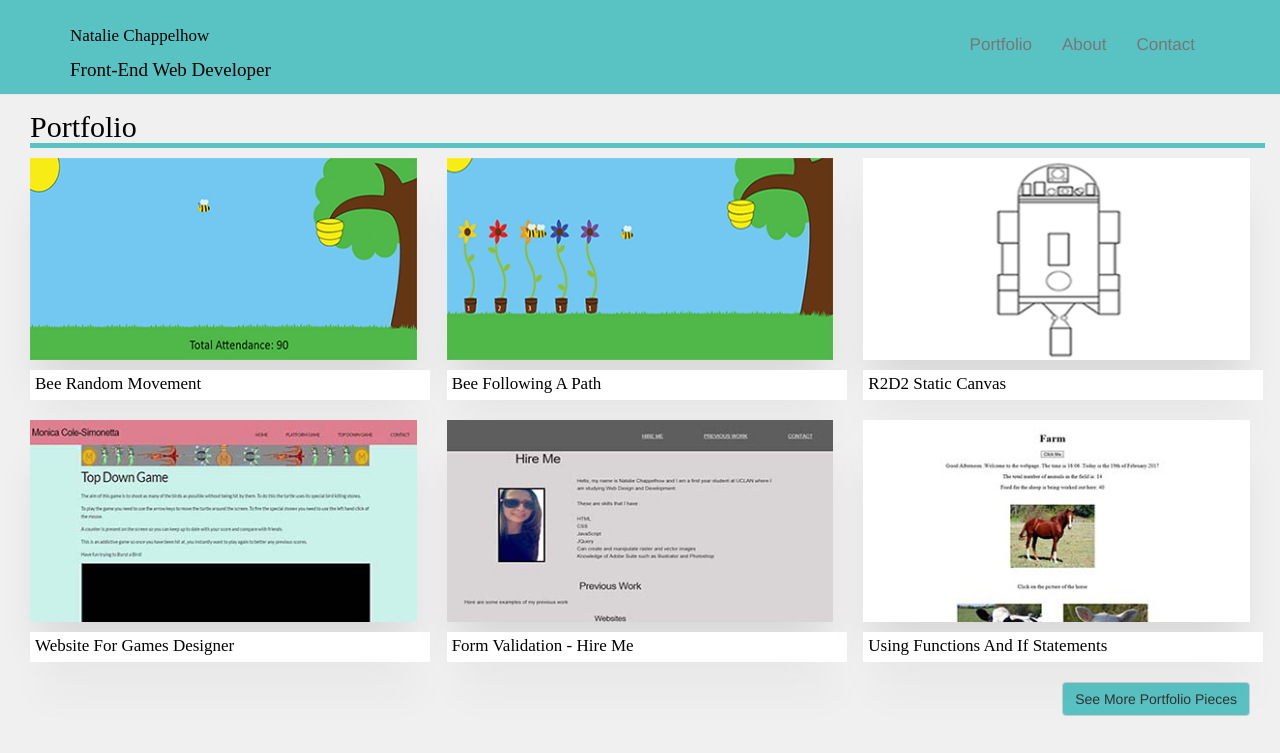
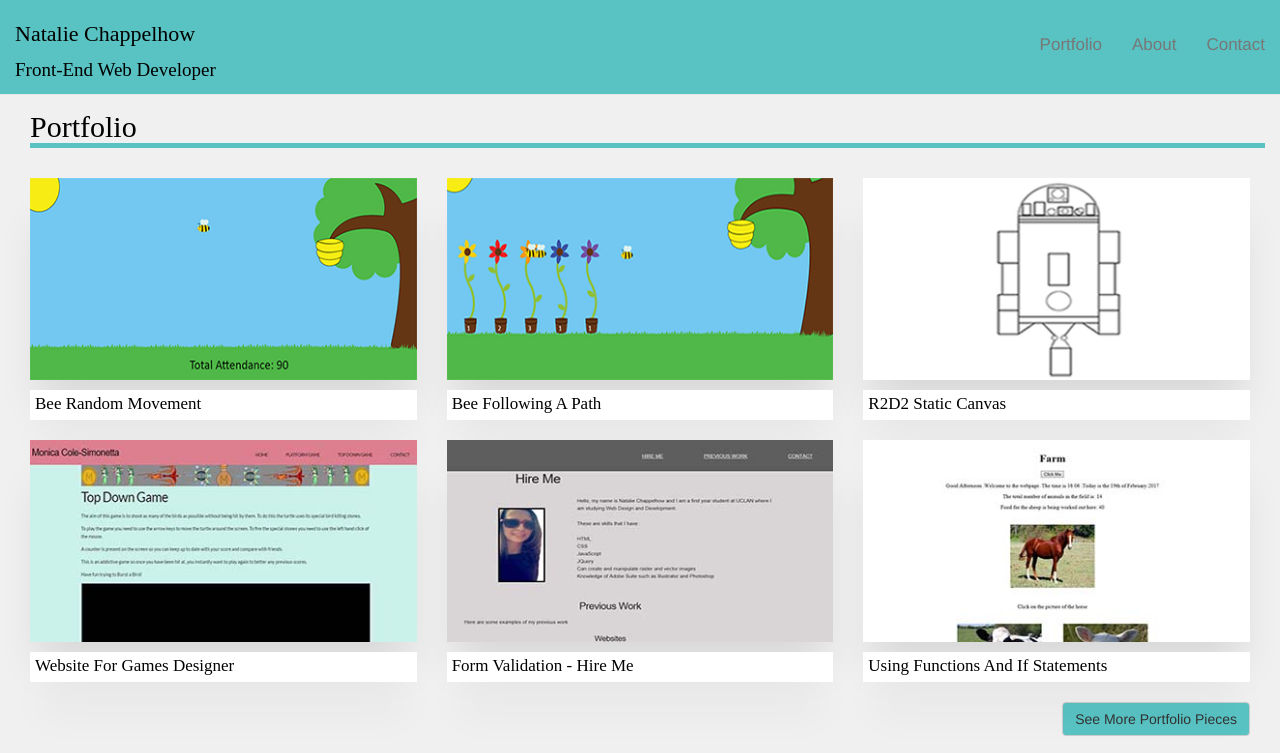
Before and after one commit to natalie-chappelhow/natalie-chappelhow.github.io, a plain HTML site: page index.html in a window 1280 px wide. Shown: the top 753 px of the page. Drawn offline with Linux system fonts and the light colour scheme.

Commit message:
Changing navigation and styling for mobile view

```diff
--- a/css/style.css
+++ b/css/style.css
@@ -14,6 +14,10 @@ body{
 
 .navbar li{
 	padding-top:20px;
+}
+
+h3 a{
+	font-size:22px;
 }
 
 a{
@@ -41,6 +45,8 @@ li > a:active{
 
 .card-footer{
 	background-color:#fff;
+	width:100%;
+	height:30px;
 }
 
 .card-footer h4{
@@ -63,7 +69,7 @@ li > a:active{
 
 
 
-#gamesDesigner,#formValidation,#function, #berite{
+#beeRandom,#beePath,#r2d2,#gamesDesigner,#formValidation,#function,#berite{
 	margin-top:20px;
 }
 
--- a/index.html
+++ b/index.html
@@ -3,7 +3,7 @@
 <head>
 	<meta charset="UTF-8">
 	<meta name="viewport" content="width=device-width, initial-scale=1">
-	<title>Natalie Chappelhow Portfolio Website</title>
+	<title>Natalie Chappelhow Portfolio</title>
 	<link rel="stylesheet" href="css/bootstrap.css">
 	<link rel="stylesheet" href="css/style.css">
 	<script src="js/jquery-3.2.1.min.js"></script>
@@ -16,7 +16,7 @@
 	<div class="container-fluid">
    	 <!-- Fixed navbar -->
     	<nav class="navbar navbar-default navbar-fixed-top">
-     	 <div class="container">
+     	 <div class="container-fluid">
        	 <div class="navbar-header">
          	 <button type="button" class="navbar-toggle collapsed" data-toggle="collapse" data-target="#navbar" aria-expanded="false" aria-controls="navbar">
            		 <span class="sr-only">Toggle navigation</span>
@@ -25,7 +25,7 @@
              	 <span class="icon-bar"></span>
           	</button>
           	<h3>
-          	<a href="#portfolio" style="text-decoration:none">Natalie Chappelhow</a>
+          	<a href="#portfolio" style="text-decoration:none;">Natalie Chappelhow</a>
           	</h3>
           	<p>
           	<a href="#portfolio" style="font-size:19px; text-decoration:none">Front-End Web Developer</a>
@@ -33,7 +33,7 @@
         </div>
         	<!--/nav-collapse -->
         <div id="navbar" class="navbar-collapse collapse">
-          <ul class="nav navbar-nav pull-right">
+          <ul class="nav navbar-nav navbar-right">
             <li><a href="#portfolio">Portfolio</a></li>
             <li><a href="#about">About</a></li>
             <li><a href="#contactForm">Contact</a></li>
@@ -53,37 +53,37 @@
 				<div class="row equal">
 					<a href ="https://github.com/natalie-chappelhow/portfolio/tree/master/secondYearCodeDesign/beeRandomMovement" target="_blank" class="col-xs-12 col-md-6 col-lg-4">
 						<img class="img-responsive" src="img/portfolio/beeRandomMovement.png" alt="Bee Random Movement" id="beeRandom">
-						<div class="card-footer" style="width:400px; height:30px;">
+						<div class="card-footer">
 							<h4 style="padding:5px;">Bee Random Movement	</h4>
 						</div>
 					</a>
 					<a href ="https://github.com/natalie-chappelhow/portfolio/tree/master/secondYearCodeDesign/beeFlowerPaths" target="_blank" class="col-xs-12 col-md-6 col-lg-4">
 						<img class="img-responsive" src="img/portfolio/beeFollowingPath.png" alt="Bee Following A Path" id="beePath">
-						<div class="card-footer" style="width:400px; height:30px;">
+						<div class="card-footer">
 							<h4 style="padding:5px;">Bee Following A Path</h4>
 						</div>
 					</a>
 					<a href ="https://github.com/natalie-chappelhow/portfolio/tree/master/r2d2CodeDesign" target="_blank" class="col-xs-12 col-md-6 col-lg-4">
 						<img class="img-responsive" src="img/portfolio/r2d2.png" alt="R2D2" id="r2d2">
-						<div class="card-footer" style="width:400px; height:30px;">
+						<div class="card-footer">
 							<h4 style="padding:5px;">R2D2 Static Canvas</h4>
 						</div>
 					</a>
 					<a href ="https://github.com/natalie-chappelhow/portfolio/tree/master/firstYearWebDesignAssignment2" target="_blank" class="col-xs-12 col-md-6 col-lg-4">
 						<img class="img-responsive" src="img/portfolio/webDesAss2.jpg" alt="Website For Games Designer" id="gamesDesigner">
-						<div class="card-footer" style="width:400px; height:30px;">
+						<div class="card-footer">
 							<h4 style="padding:5px;">Website For Games Designer</h4>
 						</div>
 					</a>
 					<a href ="https://github.com/natalie-chappelhow/portfolio/tree/master/firstYearWebDevAssignment2" target="_blank" class="col-xs-12 col-md-6 col-lg-4">
 						<img class="img-responsive" src="img/portfolio/webDevAss2.jpg" alt="Form Validation - Hire Me" id="formValidation">
-						<div class="card-footer" style="width:400px; height:30px;">
+						<div class="card-footer">
 							<h4 style="padding:5px;">Form Validation - Hire Me</h4>
 						</div>
 					</a>
 					<a href ="https://github.com/natalie-chappelhow/portfolio/tree/master/firstYearWebDevAssignment1" target="_blank" class="col-xs-12 col-md-6 col-lg-4">
 						<img class="img-responsive" src="img/portfolio/webDevAss1.jpg" alt="Using Functions And If Statements" id="function">
-						<div class="card-footer" style="width:400px; height:30px;">
+						<div class="card-footer">
 							<h4 style="padding:5px;">Using Functions And If Statements</h4>
 						</div>
 					</a>
@@ -100,8 +100,7 @@
 						<div class="additionalRows">
 							<a href ="http://www.berite.co.uk/" target="_blank" class="col-xs-12 col-md-6 col-lg-4">
 							<img class="img-responsive" src="img/portfolio/berite.jpg" alt="Berite" id="berite">
-							<div class="card-footer" style="width:400px;
-							height:30px;">
+							<div class="card-footer">
 								<h4 style="padding:5px;"
 								>Berite</h4>
 							</div>
@@ -113,8 +112,7 @@
 <!--
 						<a href ="http://www.berite.co.uk/" target="_blank" class="col-xs-12 col-md-6 col-lg-4">
 							<img class="img-responsive" src="img/portfolio/berite.jpg" alt="Berite" id="berite">
-							<div class="card-footer" style="width:400px;
-							height:30px;">
+							<div class="card-footer">
 								<h4 style="padding:5px;"
 								>Berite</h4>
 							</div>
@@ -126,8 +124,7 @@
 
 						<a href ="http://www.berite.co.uk/" target="_blank" class="col-xs-12 col-md-6 col-lg-4">
 							<img class="img-responsive" src="img/portfolio/berite.jpg" alt="Berite" id="berite">
-							<div class="card-footer" style="width:400px;
-							height:30px;">
+							<div class="card-footer">
 								<h4 style="padding:5px;"
 								>Berite</h4>
 							</div>
@@ -138,8 +135,7 @@
 
 						<a href ="http://www.berite.co.uk/" target="_blank" class="col-xs-12 col-md-6 col-lg-4">
 							<img class="img-responsive" src="img/portfolio/berite.jpg" alt="Berite" id="berite">
-							<div class="card-footer" style="width:400px;
-							height:30px;">
+							<div class="card-footer">
 								<h4 style="padding:5px;"
 								>Berite</h4>
 							</div>
@@ -229,7 +225,7 @@
 
 <!--Start of the Footer-->
 	<footer class="footer">
-		<div class="social col-lg-6" style="height:96px">
+		<div class="social col-lg-6" style="height:100px">
 		<h4 style="border-bottom: 5px solid #fff;">Social</h4>
 		<a href="https://www.facebook.com/natalie.chappelhow" target="_~blank">
 			<img id="facebook" class="img-responsive img rounded" src="img/socialMedia/facebook.png" alt="Facebook">
@@ -244,7 +240,7 @@
 			<img id="linkedin" class="img-responsive img-rounded" src="img/socialMedia/linkedIn.png" alt="LinkedIn">
 		</a>
 		</div>
-		<div class="contactDetails col-lg-6" style="height:96px">
+		<div class="contactDetails col-lg-6" style="height:100px">
 			<h4 style="border-bottom: 5px solid #fff;">Contact</h4>
 			<a href="mailto:nataliechappelhowwebdeveloper@gmail.com:" style="color:#fff">Email: nataliechappelhowwebdeveloper@gmail.com</a>
 		</div>
```
